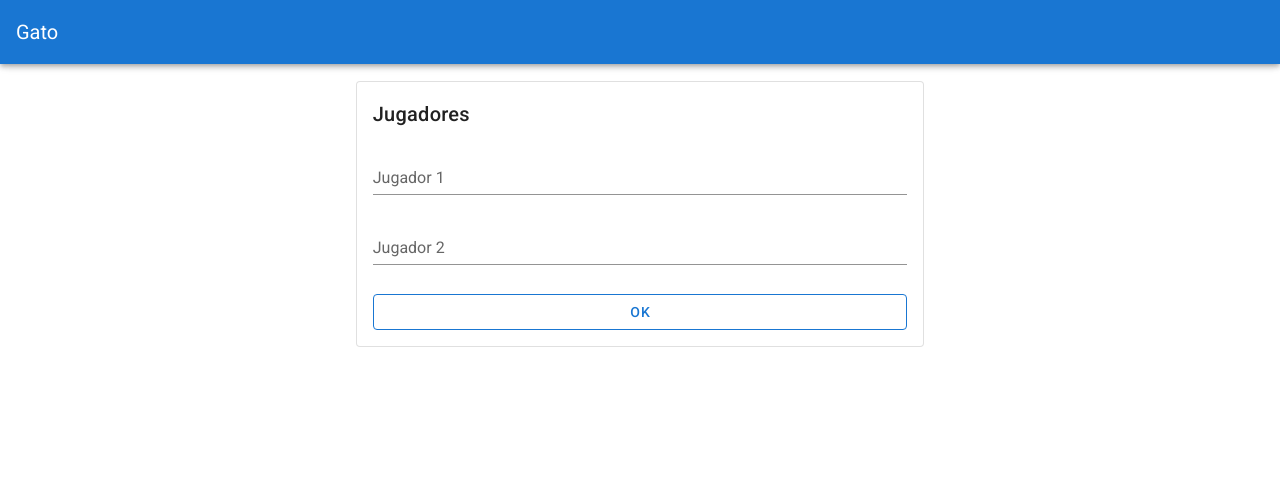
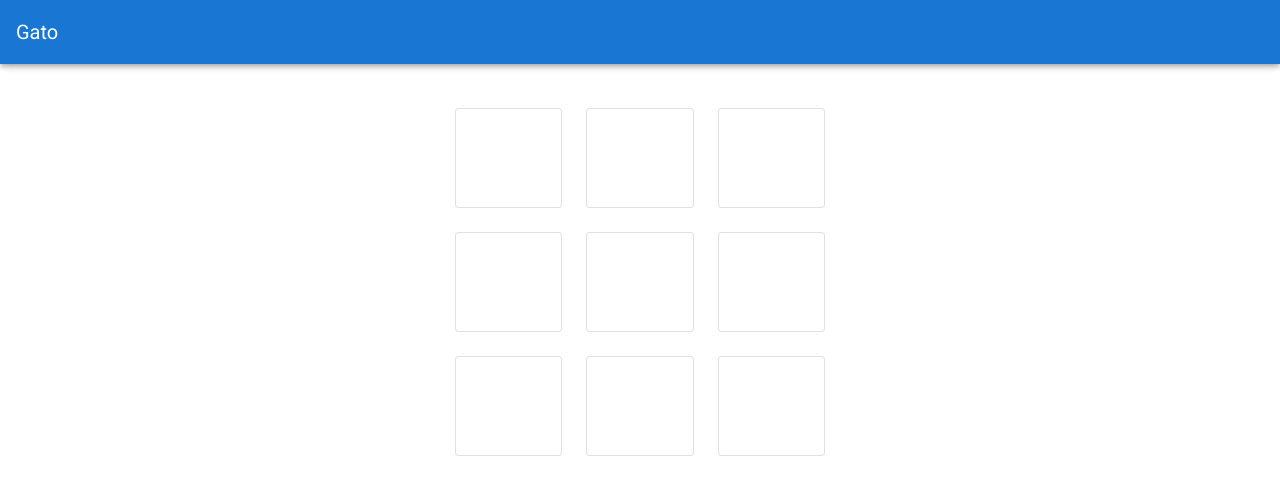
Before and after one commit to qebu/gato-vue, a Vue app: page / in a window 1280 px wide. Shown: the top 494 px of the page. Built offline with nearby package versions, Linux system fonts and the light colour scheme.

Commit message:
Added board and tiles

```diff
--- a/src/App.vue
+++ b/src/App.vue
@@ -7,17 +7,23 @@
     </v-app-bar>
 
     <v-content>
-      <names @players-setted="savePlayers"></names>
+      <names
+        v-if="!Object.entries(players).length === 0"
+        @players-setted="savePlayers"
+      />
+      <board v-else :players="players"></board>
     </v-content>
   </v-app>
 </template>
 
 <script>
 import Names from "./components/Names.vue";
+import Board from "./components/Board.vue";
 
 export default {
   name: "App",
   components: {
+    Board,
     Names
   },
   data() {
--- /dev/null
+++ b/src/components/Board.vue
@@ -0,0 +1,50 @@
+<template>
+  <v-container>
+    <v-row justify="center" class="mt-5">
+      <v-col cols="12" sm="8" md="4" xl="3">
+        <v-row>
+          <tile
+            v-for="idx in Object.keys(boardMarks)"
+            :key="idx"
+            :player="boardMarks[idx]"
+            :player-mark="
+              boardMarks[idx] !== '' ? playerMarks[boardMarks[idx]] : ''
+            "
+            @mark="play(idx)"
+          />
+        </v-row>
+      </v-col>
+    </v-row>
+  </v-container>
+</template>
+
+<script>
+import Tile from "./Tile.vue";
+
+export default {
+  name: "Board",
+  components: { Tile },
+  props: {
+    players: Object
+  },
+  data() {
+    return {
+      currentPlayer: "player1",
+      playerMarks: { player1: "X", player2: "O" },
+      boardMarks: [...Array(9).keys()].reduce(
+        (o, k) => ({ ...o, [k + 1]: "" }),
+        {}
+      )
+    };
+  },
+  methods: {
+    play(index) {
+      this.boardMarks[index] = this.currentPlayer;
+      this.currentPlayer =
+        this.currentPlayer === "player1" ? "player2" : "player1";
+    }
+  }
+};
+</script>
+
+<style scoped></style>
--- a/src/components/Names.vue
+++ b/src/components/Names.vue
@@ -1,7 +1,7 @@
 <template>
   <v-container>
-    <v-row justify="center" style="height: 300px">
-      <v-col cols="6" align-self="center">
+    <v-row justify="center" class="mt-5">
+      <v-col cols="6">
         <v-card outlined>
           <v-card-title>
             Jugadores
@@ -36,6 +36,8 @@
 
 <script>
 export default {
+  name: "Names",
+
   data() {
     return {
       player1: "",
--- /dev/null
+++ b/src/components/Tile.vue
@@ -0,0 +1,64 @@
+<template>
+  <v-col cols="4">
+    <v-card
+      outlined
+      class="tile"
+      @click="$emit('mark')"
+      :disabled="playerMark !== ''"
+      :hover="true"
+    >
+      <v-card-text :class="textClasses">
+        <span class="vcenter">{{ playerMark }}</span>
+      </v-card-text>
+    </v-card>
+  </v-col>
+</template>
+
+<script>
+export default {
+  name: "Tile",
+  props: {
+    player: String,
+    playerMark: String
+  },
+  computed: {
+    textClasses() {
+      return `tile-font ${this.player}`;
+    }
+  }
+};
+</script>
+
+<style lang="scss" scoped>
+.tile {
+  height: 100px;
+}
+
+.tile-font {
+  font-size: 50pt;
+  text-align: center;
+}
+
+.vcenter {
+  margin: 0;
+  position: absolute;
+  top: 50%;
+  left: 50%;
+  transform: translate(-50%, -50%);
+}
+
+.player1 {
+  color: orangered !important;
+}
+
+.player2 {
+  color: dodgerblue !important;
+}
+</style>
+
+<style>
+:disabled {
+  cursor: not-allowed;
+  pointer-events: all !important;
+}
+</style>
```
